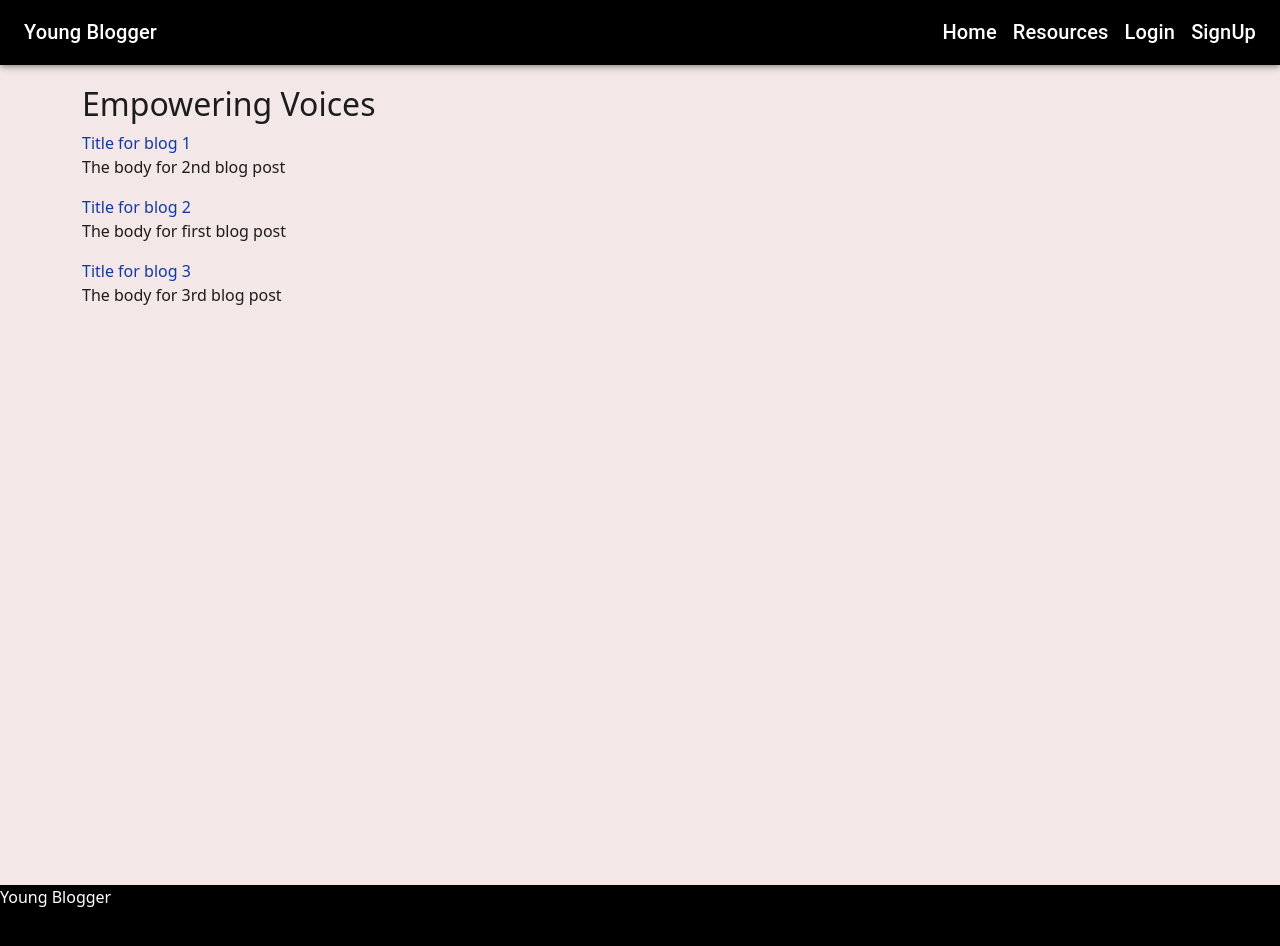
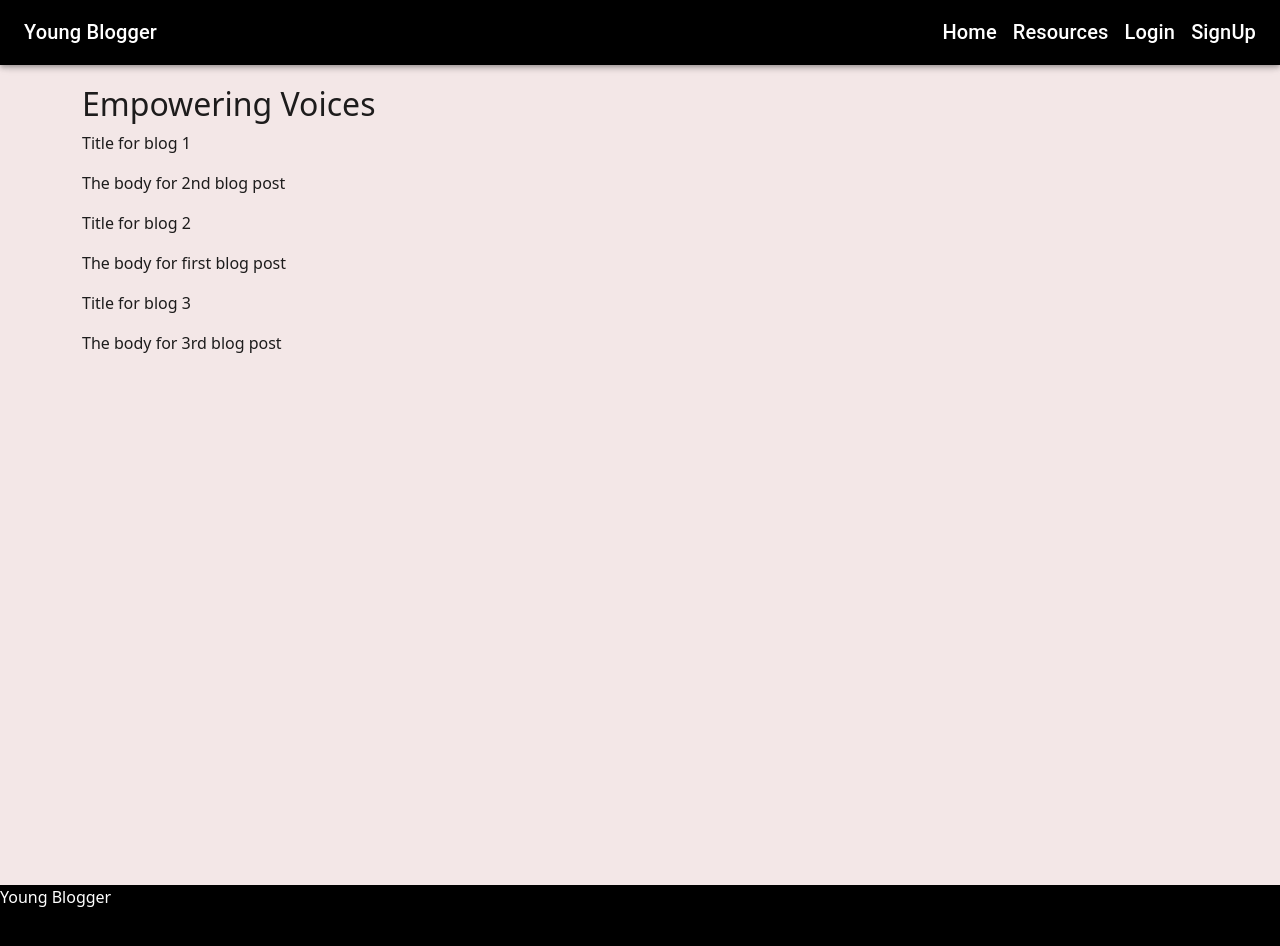
Before and after one commit to Ptar2020/blog-next, a Next.js app: page / in a window 1280 px wide. Shown: the top 946 px of the page. Built offline with nearby package versions, Linux system fonts and the light colour scheme.

Commit message:
Remove blog slug

```diff
--- a/app/page.js
+++ b/app/page.js
@@ -18,7 +18,7 @@ const Home = async () => {
         <h2>Empowering Voices</h2>
         {blogs.map((blog) => (
           <div key={blog.id}>
-            <Link href={`/${blog.slug}`}>{blog.title}</Link>
+            <p>{blog.title}</p>
             <p>{blog.body}</p>
           </div>
         ))}
```
